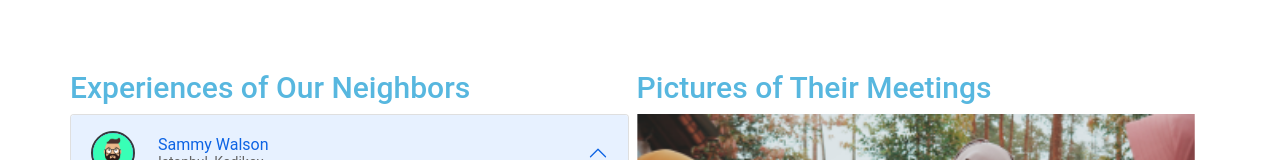
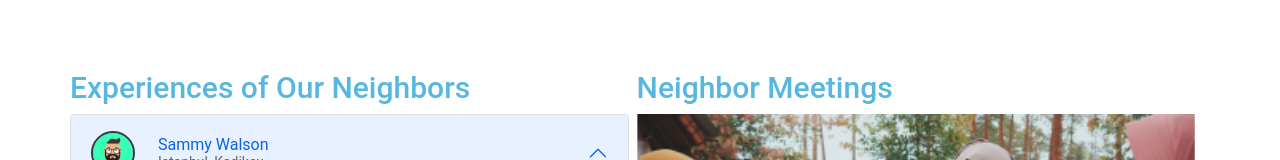
Before and after one commit to ReCoded-Org/capstone-turkey-love-thy-neighbour, a React (Create React App) app: page / in a window 1280 px wide. Shown: the part 1645-1805 px from the top of the page. Built offline with nearby package versions, Linux system fonts and the light colour scheme.

Commit message:
Refarcor styles for home page

```diff
--- a/src/components/SocialProof/index.jsx
+++ b/src/components/SocialProof/index.jsx
@@ -77,7 +77,7 @@ function SocialProof() {
             className="second-column mt-xs-4 mt-sm-4 mt-md-0"
           >
             <h2 className="text-center text-sm-center text-md-start">
-              Pictures of Their Meetings
+              Neighbor Meetings
             </h2>
             <Carousel>
               <Carousel.Item>
--- a/src/containers/Home/index.scss
+++ b/src/containers/Home/index.scss
@@ -2,23 +2,15 @@ h1 {
   font-size: 36px;
 }
 
-.primary-hero-content-row,
-.secondary-hero-content-row,
-.social-proof-content-row,
-.primary-hero-content-row > .col,
-.secondary-hero-content-row > .col,
-.social-proof-content-row > .col {
-  width: 100%;
+// for sections and content containers
+section, // all the sections inside home page
+section > div // all the content containers inside home page
+{
+  height: calc(100vh - 60px);
+  scroll-snap-align: start;
 }
 
-.primary-hero-img-bg,
-.social-proof-section,
-.primary-hero-content-container,
-.secondary-hero-content-container,
-.social-proof-content-container {
-  height: calc(100vh - 60px);
+// section --> content container --> row
+section > div > div.row {
+  width: 100% !important;
 }
-
-.snapping-section {
-  scroll-snap-align: start;
-}
```
